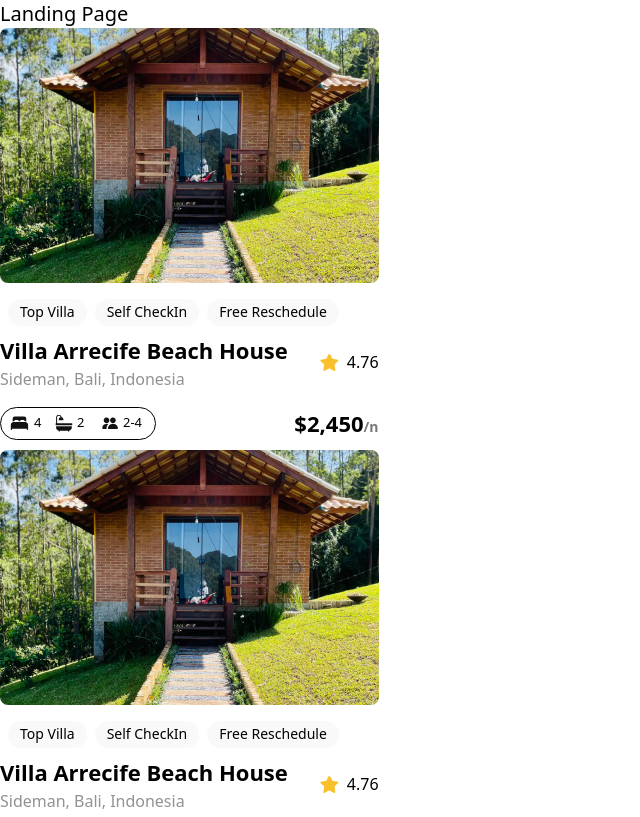
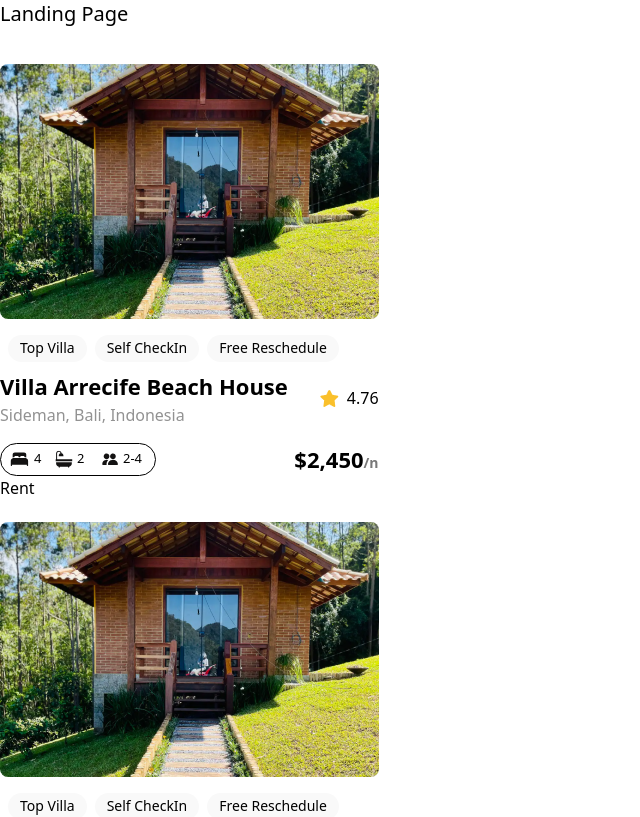
Before and after one commit to akecam/alx-project-0x00-setup, a Next.js app in the folder alx-project-0x00/: page /landing in a window 1280 px wide. Shown: the top 817 px of the page, without its empty margins (0-640 px from the left). Built offline with nearby package versions, Linux system fonts and the light colour scheme.

Commit message:
button set up

```diff
--- /dev/null
+++ b/alx-project-0x00/components/Button.tsx
@@ -0,0 +1,8 @@
+import React from "react";
+import { ButtonProps } from "@/interfaces";
+
+const Button: React.FC<ButtonProps> = ({ title, styles }) => {
+  return <button className={`rounded-${styles}`}>{title}</button>;
+};
+
+export default Button;
--- a/alx-project-0x00/components/Card.tsx
+++ b/alx-project-0x00/components/Card.tsx
@@ -3,10 +3,11 @@ import HOUSE_IMAGE from "@/public/assets/house.png";
 import STAR_IMAGE from "@/public/assets/star.png";
 import React from "react";
 import Pill from "./Pill";
+import Button from "./Button";
 
 const Card: React.FC = () => {
   return (
-    <div className="h-[422px] w-[378.56px] cursor-pointer hover:shadow-md hover:rounded-lg ">
+    <div className="h-[422px] w-[378.56px] cursor-pointer hover:shadow-md hover:rounded-lg mt-9 ">
       <Image
         className="rounded-lg"
         src={HOUSE_IMAGE}
@@ -108,6 +109,7 @@ const Card: React.FC = () => {
           $2,450<span className=" text-[14px] text-[#787878]">/n</span>
         </p>
       </div>
+      <Button title="Rent" styles="md" />
     </div>
   );
 };
--- a/alx-project-0x00/interfaces/index.ts
+++ b/alx-project-0x00/interfaces/index.ts
@@ -1,3 +1,8 @@
 export interface PillProps {
   title: string;
 }
+
+export interface ButtonProps {
+  title: string;
+  styles: string;
+}
--- a/alx-project-0x00/pages/landing.tsx
+++ b/alx-project-0x00/pages/landing.tsx
@@ -1,3 +1,4 @@
+import Button from "@/components/Button";
 import Card from "@/components/Card";
 import React from "react";
 
```
